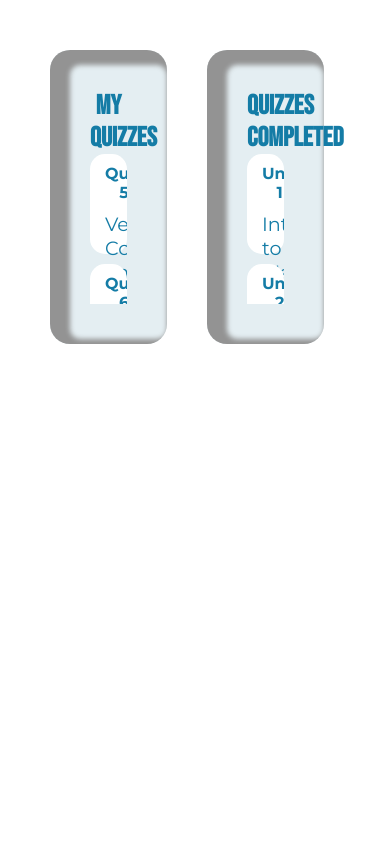
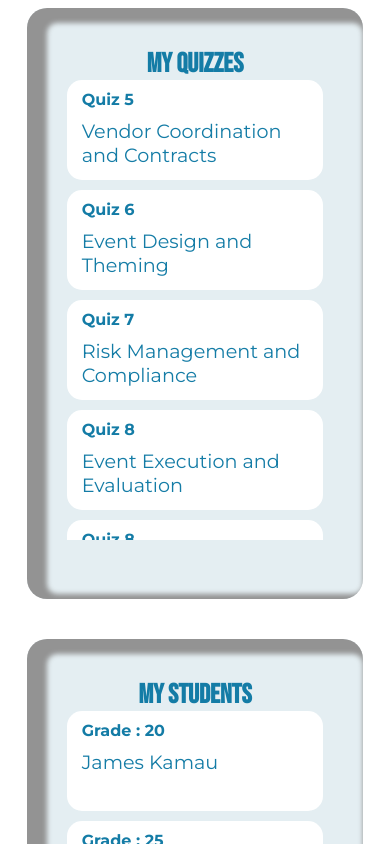
Before and after one commit to lewinskie254/RAG-Quiz-Generation-Frontend, a React (Vite) app: page / in a window 390 px wide. Built offline with nearby package versions, Linux system fonts and the light colour scheme.

Commit message:
still making progress

```diff
--- a/src/css/components.css
+++ b/src/css/components.css
@@ -366,17 +366,17 @@
   overflow: auto;
 }
 
-.scroll-view::-webkit-scrollbar {
+.scroll-view::-webkit-scrollbar, .admin-scroll-view::-webkit-scrollbar{
   width: 1em;
   padding-left: 5px;
 }
 
-.scroll-view::-webkit-scrollbar-track {
+.scroll-view::-webkit-scrollbar-track, .admin-scroll-view::-webkit-scrollbar-track {
     background: var(--light-green-color);
     border-radius: 10px;
 }
 
-.scroll-view::-webkit-scrollbar-thumb {
+.scroll-view::-webkit-scrollbar-thumb, .admin-scroll-view::-webkit-scrollbar-thumb {
     background: var(--dark-green-color);
     border-radius: 10px;
 }
@@ -510,6 +510,11 @@
   opacity: 1;
 }
 
+.admin-scroll-view{
+  overflow: auto;
+  height: 90%;
+}
+
 .quiz-progress{
   display: flex;
   justify-content: center;
@@ -542,6 +547,21 @@
     flex-direction: column;
     width: 100%;
     overflow-y: auto;
+  }
+
+  .admin-dashboard-content{
+    padding: 40px;
+    margin: 0;
+    flex: 1;
+  }
+
+  .admin-dash-card {
+    width: 90%;
+    height: 70vh;
+  }
+
+  .admin-scroll-view{
+    height: 90%;
   }
 
   /* Collapse left panel into a horizontal bar */
@@ -596,7 +616,7 @@
   }
 
   /* CONTENT LAYOUT → STACK EVERYTHING */
-  .dashboard-content {
+  .dashboard-content, .admin-dashboard-content {
     display: flex;
     flex-direction: column;
     width: 100%;
@@ -621,7 +641,7 @@
 /* -------------------- LARGE PHONES (≤768px) -------------------- */
 @media (max-width: 768px) {
 
-  .dashboard-content {
+  .dashboard-content, .admin-dashboard-content {
     padding: 1rem;
     align-items: center;
   }
@@ -672,7 +692,7 @@
     min-height: 50%;
   }
 
-  .dashboard-content {
+  .dashboard-content, .admin-dashboard-content {
     padding: 0.5rem;
   }
 
--- a/src/pages/AdminDashboard.jsx
+++ b/src/pages/AdminDashboard.jsx
@@ -22,20 +22,22 @@ const AdminDashboard = () => {
                 <div className="admin-dashboard-content">
                   <div className="admin-dash-card">
                     <h1 className='blue card-heading'>My Quizzes</h1>
-                    <div className="scroll-view">
+                    <div className="admin-scroll-view">
                         <AdminDashListView title="Quiz 5" unitName="Vendor Coordination and Contracts" />
                         <AdminDashListView title="Quiz 6" unitName="Event Design and Theming" />
                         <AdminDashListView title="Quiz 7" unitName="Risk Management and Compliance" />
                         <AdminDashListView title="Quiz 8" unitName="Event Execution and Evaluation" />
+                        <AdminDashListView title="Quiz 8" unitName="Event Execution and Evaluation" />
+                        <AdminDashListView title="Quiz 8" unitName="Event Execution and Evaluation" />
                     </div>
                   </div>
                    <div className="admin-dash-card">
-                    <h1 className='blue card-heading'>Quizzes Completed</h1>
-                    <div className="scroll-view">
-                        <AdminDashListView title="Unit 1" unitName="Introduction to Event Management" />
-                        <AdminDashListView title="Unit 2" unitName="Client Needs Assessment" />
-                        <AdminDashListView title="Unit 3" unitName="Budgeting and Cost Control" />
-                        <AdminDashListView title="Unit 4" unitName="Venue Selection and Logistics" />
+                    <h1 className='blue card-heading'>My Students</h1>
+                    <div className="admin-scroll-view">
+                        <AdminDashListView title="Grade : 20" unitName="James Kamau" />
+                        <AdminDashListView title="Grade : 25" unitName="Nancy Njoroge" />
+                        <AdminDashListView title="Grade : 45" unitName="Everylene Kamau" />
+                        <AdminDashListView title="Grade : 65" unitName="Justice Oliech" />
                     </div>
                   </div>
                 </div>
```
